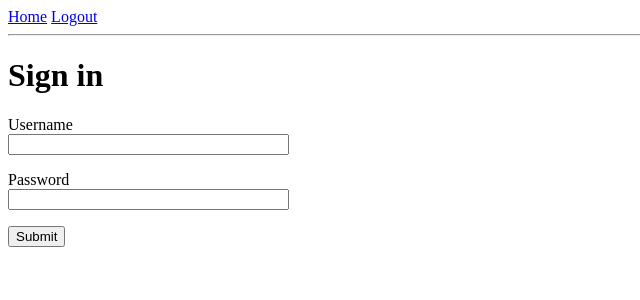
After one commit to jwnicholas99/E-Market, a Flask app: page /login in a window 1280 px wide. The commit adds this page. Shown: the top 300 px of the page, without its empty margins (0-640 px from the left). Run offline with Flask 2, Linux system fonts and the light colour scheme.

Commit message:
Built user model, migrated to database, built login and registration forms, built logout function

```diff
--- a/app/__init__.py
+++ b/app/__init__.py
@@ -2,10 +2,13 @@ from flask import Flask
 from flask_sqlalchemy import SQLAlchemy
 from flask_migrate import Migrate
 from config import Config
+from flask_login import LoginManager
 
 app = Flask(__name__)
 app.config.from_object(Config)
 db = SQLAlchemy(app)
 migrate = Migrate(app ,db)
+login = LoginManager(app)
+login.login_view = 'login'
 
 from app import routes
--- a/app/forms.py
+++ b/app/forms.py
@@ -1,8 +1,26 @@
-from flask_wtforms import FlaskForm
+from flask_wtf import FlaskForm
 from wtforms import StringField, PasswordField, SubmitField
-from wtforms.validators import DataRequired()
+from wtforms.validators import DataRequired, EqualTo, Email, ValidationError
+from app.models import User
 
 class LoginForm(FlaskForm):
     username = StringField('Username', validators=[DataRequired()])
-    password = PasswordField('Password', validors=[DataRequired()])
+    password = PasswordField('Password', validators=[DataRequired()])
     submit = SubmitField('Submit')
+
+class RegistrationForm(FlaskForm):
+    username= StringField('Username', validators=[DataRequired()])
+    email = StringField('Email', validators=[DataRequired(), Email()])
+    password = PasswordField('Password', validators=[DataRequired()])
+    password2 = PasswordField('Repeat Password', validators=[DataRequired(), EqualTo('password')])
+    submit = SubmitField('Submit')
+
+    def validate_username(self, username):
+        user = User.query.filter_by(username=username.data).first()
+        if user is not None:
+            raise ValidationError('This username has been taken already.')
+
+    def validate_email(self, email):
+        user = User.query.filter_by(email=email.data).first()
+        if user is not None:
+            raise ValidationError('This email has already been registered.')
--- a/app/routes.py
+++ b/app/routes.py
@@ -1,7 +1,48 @@
-from app import app
-from flask import render_template, url_for
+from app import app, db
+from flask import render_template, url_for, redirect, flash, request
+from flask_login import login_required, current_user, login_user, logout_user
+from app.forms import LoginForm, RegistrationForm
+from app.models import User
+from werkzeug.urls import url_parse
+
+@app.route('/login', methods=['GET', 'POST'])
+def login():
+    if current_user.is_authenticated:
+        return redirect(url_for('index'))
+    form = LoginForm()
+    if form.validate_on_submit():
+        user = User.query.filter_by(username=form.username.data).first()
+        if user is None or not user.check_password(form.password.data):
+            flash("The username or password is not correct")
+            return redirect(url_for('index'))
+        login_user(user)
+        next_url = request.args.get('next')
+        if not next_url or url_parse(next_url).netloc != '':
+            return redirect(url_for('index'))
+        return redirect(next_url)
+    return render_template('login.html', title='Sign-In', form=form)
 
 @app.route('/')
 @app.route('/index')
+@login_required
 def index():
     return render_template('index.html', title="Home")
+
+@app.route('/register', methods=['GET', 'POST'])
+def register():
+    if current_user.is_authenticated:
+        return redirect(url_for('index'))
+    form = RegistrationForm()
+    if form.validate_on_submit():
+        user = User(username=form.username.data)
+        user.set_password(form.password.data)
+        db.session.add(user)
+        db.session.commit()
+        flash('Your account has been registered!')
+        return redirect(url_for('login'))
+    return render_template('registration.html', title='Register', form=form)
+
+@app.route('/logout')
+def logout():
+    logout_user()
+    return redirect(url_for('index'))
--- a/app/templates/base.html
+++ b/app/templates/base.html
@@ -1,5 +1,6 @@
 <html>
 	<a href="{{url_for('index')}}">Home</a>
+	<a href="{{url_for('logout')}}">Logout</a>
 	<hr>
 	{% block content %}{% endblock %}
 </html>
--- /dev/null
+++ b/app/templates/login.html
@@ -0,0 +1,19 @@
+{% extends "base.html" %}
+
+{% block content %}
+<h1>Sign in</h1>
+<form action="" method="post" novalidate>
+	{{ form.hidden_tag() }}
+	<p>
+	{{ form.username.label }} <br>
+	{{ form.username(size=32) }}
+	</p>
+	<p>
+	{{ form.password.label }} <br>
+	{{ form.password(size=32) }}
+	</p>
+	<p>
+	{{ form.submit() }}
+	</p>
+</form>
+{% endblock %}
```
Also changed, not shown: app/models.py (+8 -3 lines), app/templates/registration.html (added, +35 -0 lines), migrations/versions/d6f39ce0136b_add_user_model.py (added, +38 -0 lines), app.db (added).
